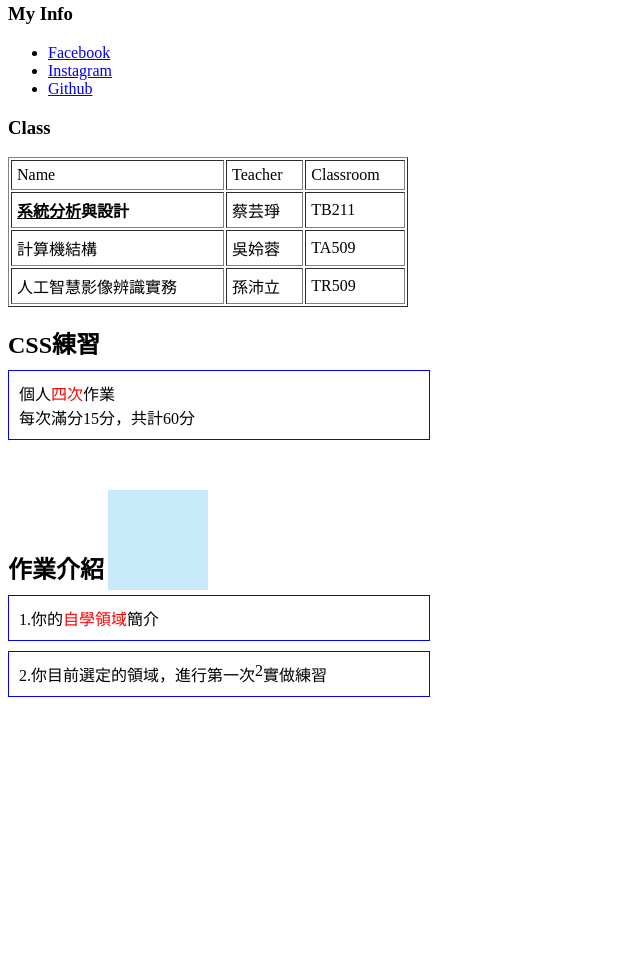
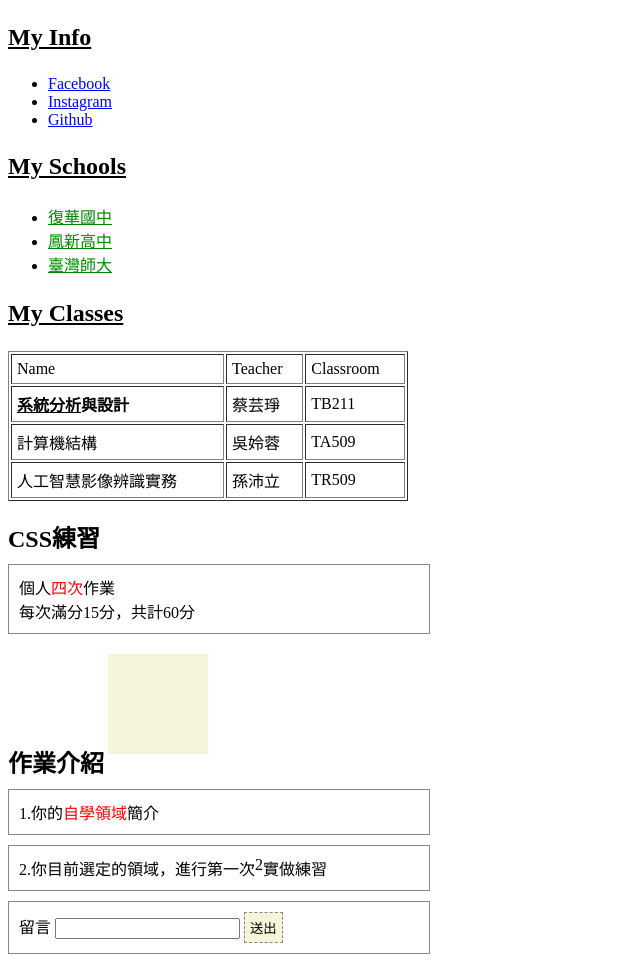
Before and after one commit to lichi0715/SAD, a plain HTML site: page js/HTML.CSS_test.htm in a window 1280 px wide. Shown: the part 389-1353 px from the top of the page, without its empty margins (0-640 px from the left). Before the commit the page ends 1096 px from the top, so only its background shows below. Drawn offline with Linux system fonts and the light colour scheme.

Commit message:
HW2-test_code

```diff
--- a/js/HTML.CSS_test.htm
+++ b/js/HTML.CSS_test.htm
@@ -7,16 +7,29 @@
     </meta>
     <title> Homepage </title>
     <style type="text/css">
-        /* .name{font} */
+        /* 標籤名稱選擇器 */
+        body {
+            /* 設定整份網頁的基本格式 */
+            font-size: 16px;
+            font-family: "微軟正黑體";
+        }
+
+        h3 {
+            font-size: 24px;
+            text-decoration: underline;
+        }
+
+        /* class選擇器 : .name{} */
         .title {
             font-weight: bold;
             font-size: 24px;
         }
 
-        .content {
+        /* div的class=content才套用 */
+        div.content {
             width: 400px;
             padding: 10px;
-            border: 1px solid blue;
+            border: 1px solid #888888;
             margin-top: 10px;
             margin-bottom: 10px;
         }
@@ -39,12 +52,40 @@
         .box_b {
             /* relative以原始位置做基準點來做位移 */
             position: relative;
-            top: 40px;
+            top: 10px;
             left: 100px;
 
             width: 100px;
             height: 100px;
-            background-color: rgba(54, 176, 241, 0.271);
+            background-color: beige;
+        }
+
+        /* id選擇器: #btn{} */
+        #btn {
+            border: 1px dashed #888888;
+            background-color: beige;
+            padding: 5px;
+        }
+
+        /* 虛擬選擇器(搭配其他選擇器使用) 可在特定時刻套用格式 */
+        /* :hover 虛擬選擇器 (滑鼠移到目標上時，套用一組設定) */
+        #btn:hover {
+            background-color: #888888;
+        }
+
+        /* :focus 虛擬選擇器 (當目標對象取得焦點時，套用一組設定) */
+        input:focus {
+            border: 4px dashed #ff0000;
+        }
+
+        /* 階層式選擇器(搭配其他選擇器使用) */
+        /* 在class=Info裡的a才套用 .選擇器一+空白+選擇器二{} */
+        .Info a {
+            color: #0000ff;
+        }
+
+        .School a {
+            color: #008800;
         }
     </style>
 </head>
@@ -55,12 +96,18 @@
     <img src="photo-2.png" width="300" height="300" />
     <hr />
     <h3>My Info</h3>
-    <ul>
+    <ul class="Info">
         <li><a href="https://www.facebook.com/profile.php?id=100002296648486">Facebook</a></li>
         <li><a href="https://www.instagram.com/_chi2002/">Instagram</a></li>
         <li><a href="https://github.com/lichi0715?tab=repositories">Github</a></li>
     </ul>
-    <h3>Class</h3>
+    <h3>My Schools</h3>
+    <ul class="School">
+        <li><a href="https://www.fhhs.kh.edu.tw/new/index.html">復華國中</a></li>
+        <li><a href="https://www.fhsh.khc.edu.tw/">鳳新高中</a></li>
+        <li><a href="https://www.ntnu.edu.tw/">臺灣師大</a></li>
+    </ul>
+    <h3>My Classes</h3>
     <!-- 創造表格：框線 表格寬度 文字與框線距離 -->
     <table border="1" width="400" cellpadding="5">
         <!-- 各行 -->
@@ -115,6 +162,10 @@
         <!-- top為負=往上方 -->
         2.你目前選定的領域，進行第一次<span style="position: relative;top: -5px;">2</span>實做練習
     </div>
+    <div class="content">
+        留言 <input type="text" /> <button id="btn">送出</button>
+    </div>
+
 </body>
 
 </html>
```
